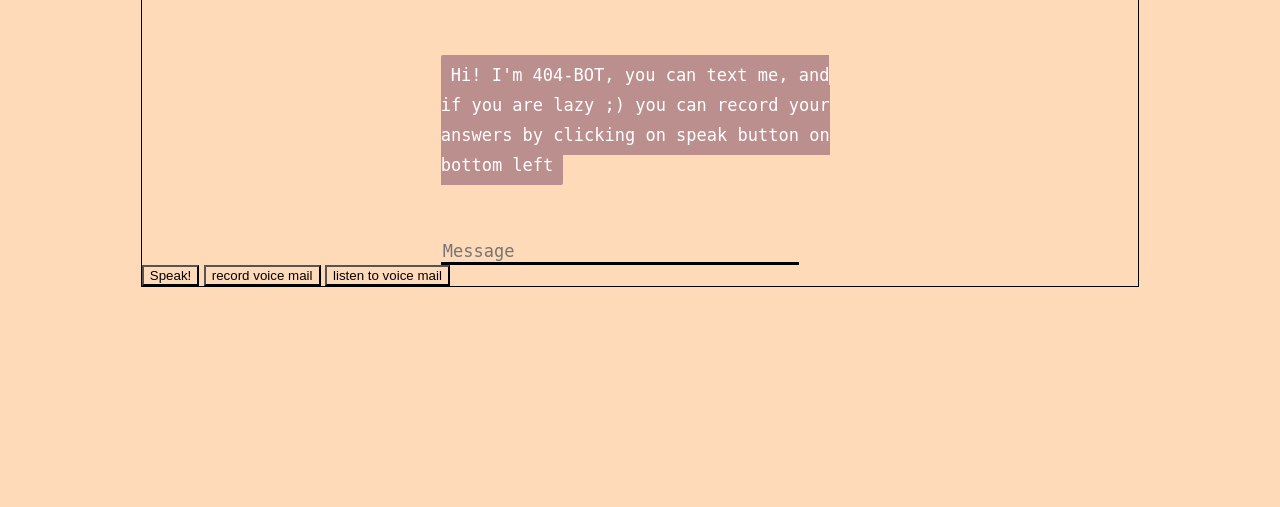
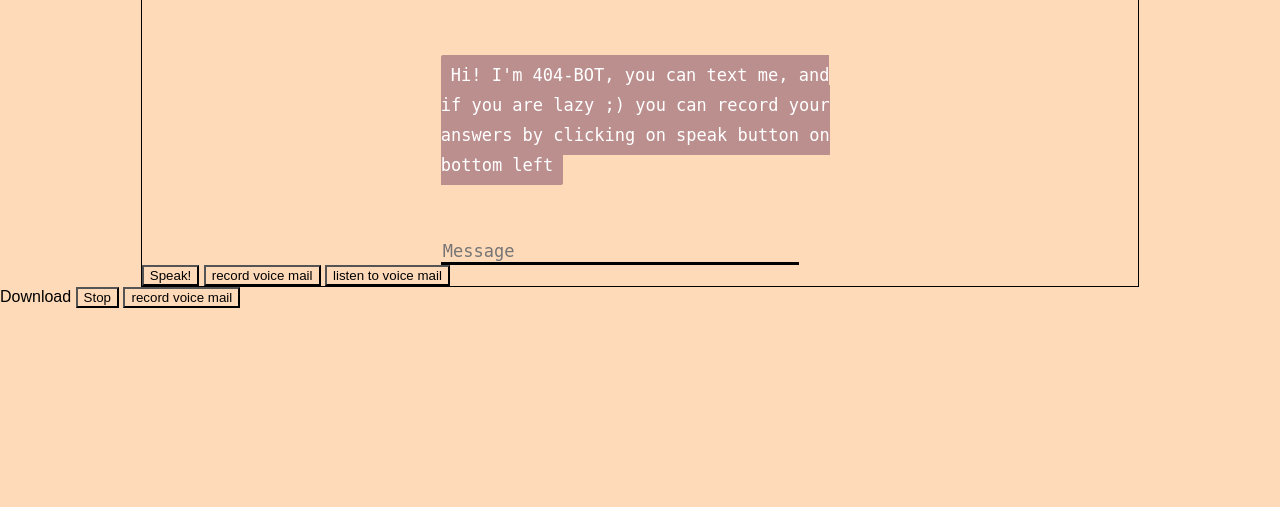
Before and after one commit to hlaahmed/AI-chatbot, a Flask app: page / in a window 1280 px wide. Shown: the part 198-705 px from the top of the page. Run offline with Flask 2, Linux system fonts and the light colour scheme; some libraries are stand-ins or nearby versions.

Commit message:
Update index.html

```diff
--- a/templates/index.html
+++ b/templates/index.html
@@ -169,6 +169,55 @@
  });
  </script>
  </div>
+
+<a id="download">Download</a>
+<button id="stop">Stop</button>
+ <button id='play1'>record voice mail</button>
+<script>
+let shouldStop = false;
+let stopped = false;
+const stopButton = document.getElementById('stop');
+  const downloadLink = document.getElementById('download');
+  stopButton.addEventListener('click', function() {
+    shouldStop = true;
+  });
+
+  const handleSuccess = function(stream) {
+    const options = {mimeType: 'audio/webm'};
+    const recordedChunks = [];
+    const mediaRecorder = new MediaRecorder(stream, options);
+
+    mediaRecorder.addEventListener('dataavailable', function(e) {
+      if (e.data.size > 0) {
+        recordedChunks.push(e.data);
+      }
+
+      if(shouldStop === true && stopped === false) {
+       stream.getTracks().forEach(function(track) {
+        if (track.readyState == 'live' && track.kind === 'audio') {
+            track.stop();
+        }
+        });
+        mediaRecorder.stop();
+        stopped = true;
+      }
+    });
+
+    mediaRecorder.addEventListener('stop', function() {
+      downloadLink.href = URL.createObjectURL(new Blob(recordedChunks));
+      downloadLink.download = 'acetest.wav';
+      const audioBlob = new Blob(recordedChunks);
+      const audioUrl = URL.createObjectURL(audioBlob);
+      const audio = new Audio(audioUrl);
+      audio.play();
+    });
+     mediaRecorder.start();
+  };
+document.getElementById("play1").onclick=function() {
+ navigator.mediaDevices.getUserMedia({audio: true, video: false})
+         .then(handleSuccess);
+}
+</script>
 </div>
 </body>
 </html>
```
